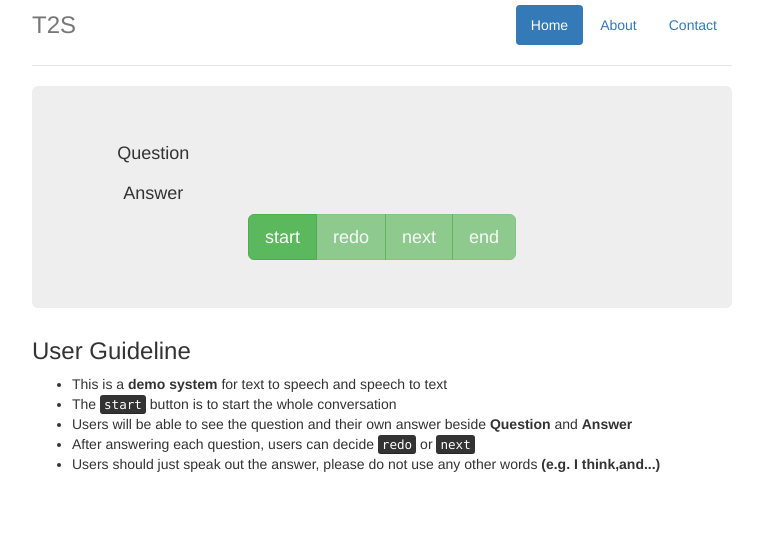
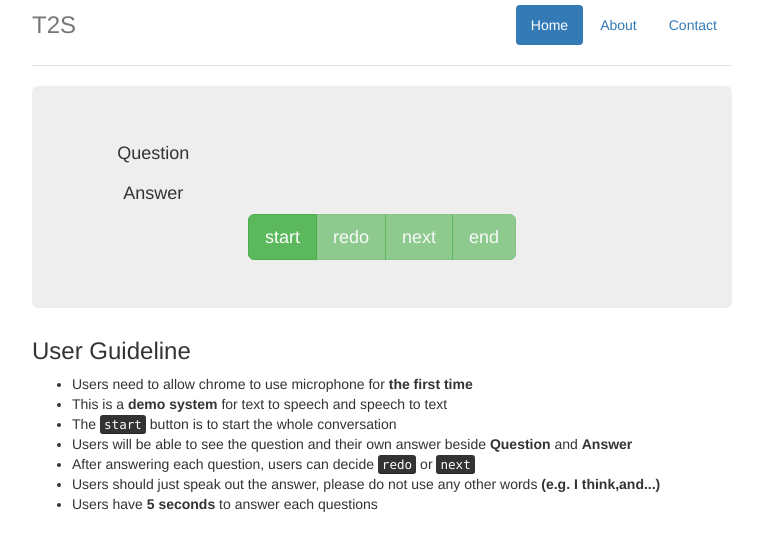
Before and after one commit to GaryYufei/TS2, a plain HTML site: page index.html in a window 1280 px wide. Shown: the whole page, without its empty margins (258-1021 px from the left). Drawn offline with nearby package versions, Linux system fonts and the light colour scheme.

Commit message:
add more user guideline

```diff
--- a/index.html
+++ b/index.html
@@ -52,11 +52,14 @@
 			<div>
 				<h3>User Guideline</h3>
 				<ul>
+					<li>Users need to allow chrome to use microphone for <strong>the first time </strong></li>
 					<li>This is a <Strong>demo system</strong> for text to speech and speech to text</li>
 					<li>The <kbd>start</kbd> button is to start the whole conversation</li>
 					<li>Users will be able to see the question and their own answer beside <Strong>Question</strong> and <Strong>Answer</strong></li>
 					<li>After answering each question, users can decide <kbd>redo</kbd> or <kbd>next</kbd> </li>
 					<li>Users should just speak out the answer, please do not use any other words <strong>(e.g. I think,and...)</strong></li>
+					<li>Users have <strong>5 seconds</strong> to answer each questions</li>
+
 				</ul>
 			</div>
 		</div>
```
